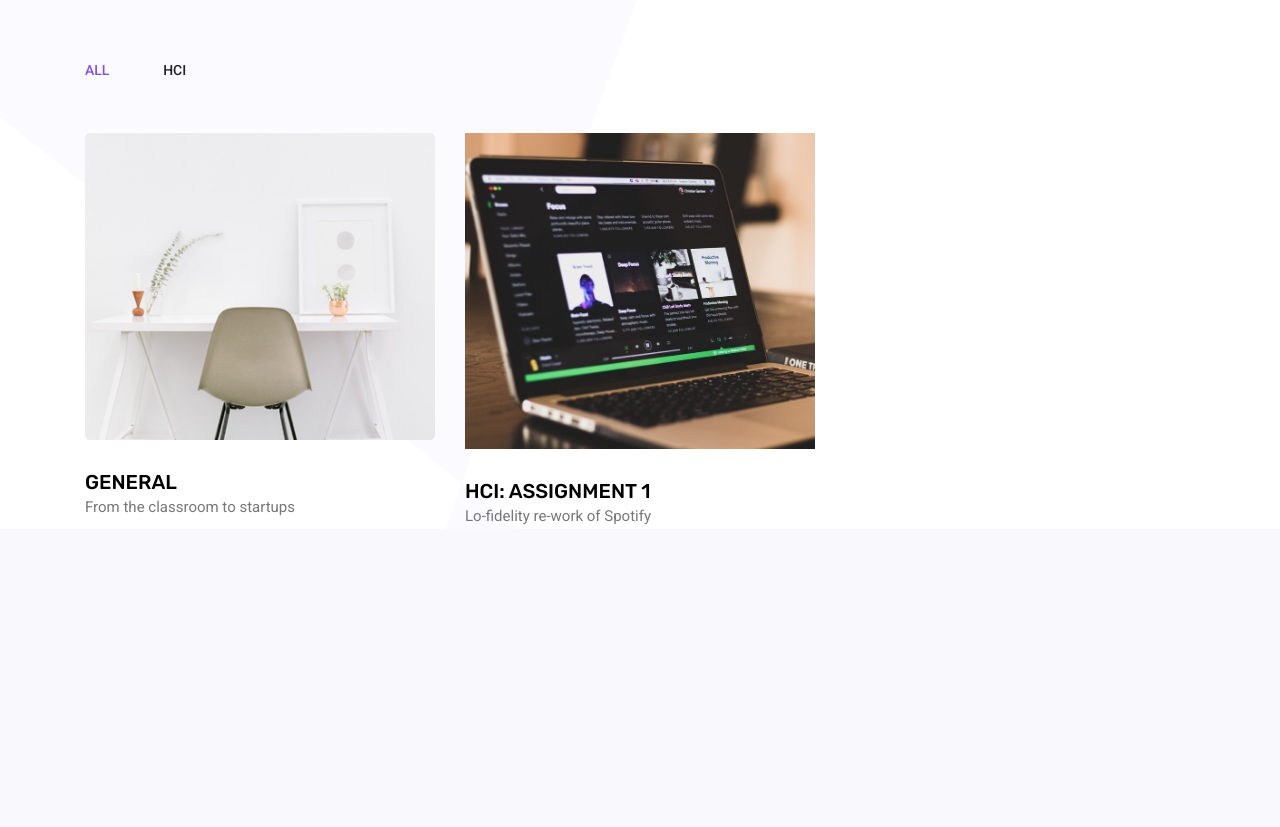
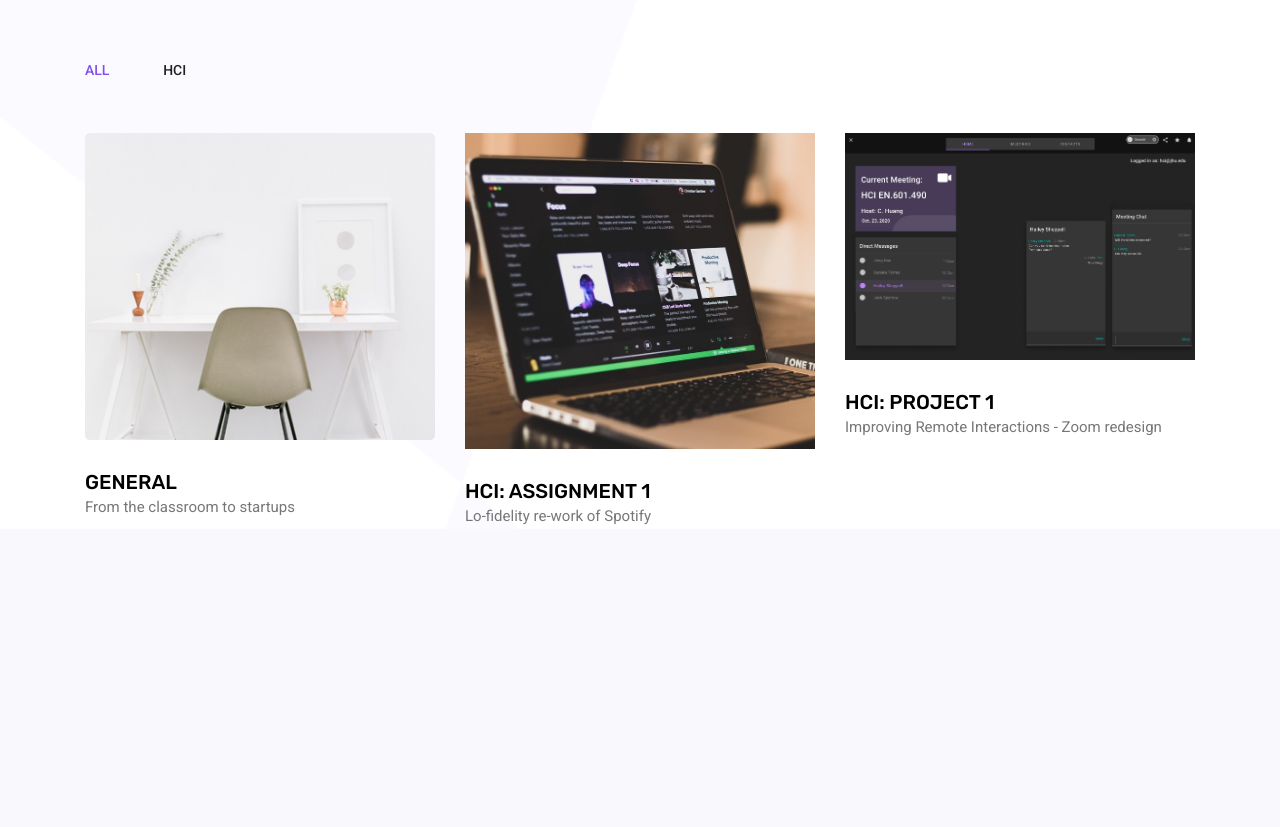
Before and after one commit to dtorre17/danielatorresweb, a plain HTML site: page index.html in a window 1280 px wide. Shown: the part 1360-2187 px from the top of the page. Drawn offline with Linux system fonts and the light colour scheme; some packages are replaced by stand-ins of ours.

Commit message:
added Proj 1

```diff
--- a/index.html
+++ b/index.html
@@ -210,7 +210,7 @@
 							<div class="single_portfolio">
 								<img class="img-fluid w-100" src="img/portfolio/spot.jpeg" alt="">
 								<div class="overlay"></div>
-								<a href="img/portfolio/p2.jpg" class="img-gal">
+								<a href="img/portfolio/spot.jpeg" class="img-gal">
 									<div class="icon">
 										<span class="lnr lnr-cross"></span>
 									</div>
@@ -219,6 +219,23 @@
 							<div class="short_info">
 								<h4><a href="HCI-assignment1.html">HCI: Assignment 1</a></h4>
 								<p>Lo-fidelity re-work of Spotify</p>
+							</div>
+						</div>
+					</div>
+					<div class="col-lg-4 col-md-6 all latest">
+						<div class="portfolio_box">
+							<div class="single_portfolio">
+								<img class="img-fluid w-100" src="img/hifi.jpg" alt="">
+								<div class="overlay"></div>
+								<a href="img/hifi.jpg" class="img-gal">
+									<div class="icon">
+										<span class="lnr lnr-cross"></span>
+									</div>
+								</a>
+							</div>
+							<div class="short_info">
+								<h4><a href="https://haileysheppell.github.io/hci_assign01/" target="_blank">HCI: Project 1</a></h4>
+								<p>Improving Remote Interactions - Zoom redesign</p>
 							</div>
 						</div>
 					</div>
```
Also changed, not shown: img/hifi.jpg (added), 1 other file.
